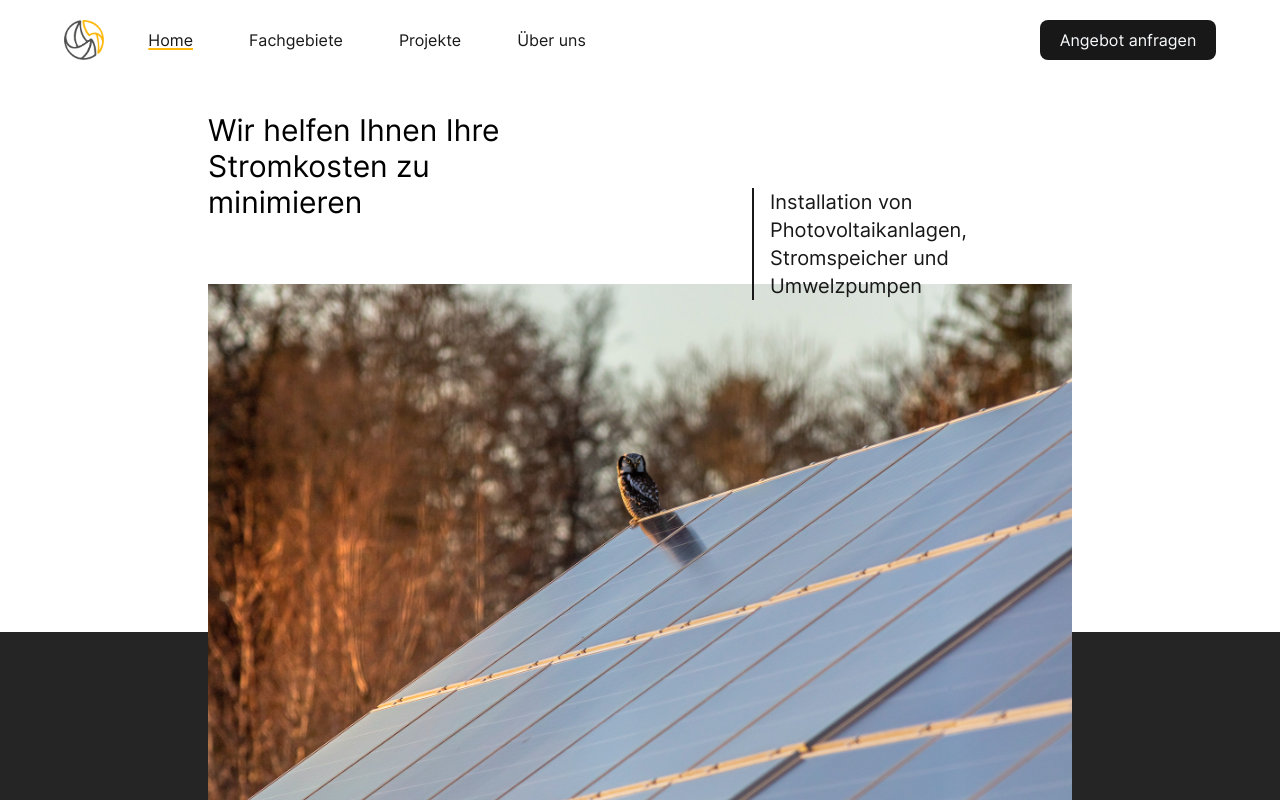
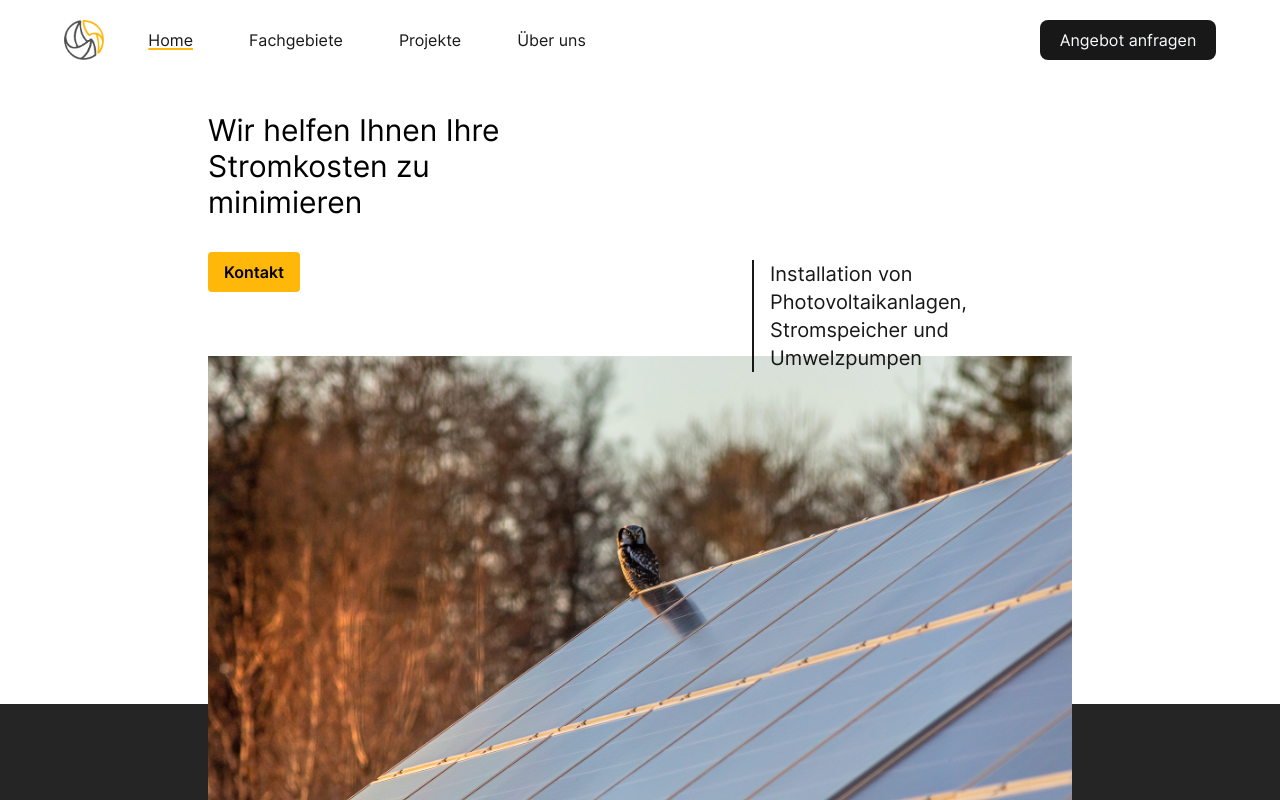
Before and after one commit to lanasdev/volker-voltaik, a Next.js app: page / in a window 1280 px wide. Shown: the top 800 px of the page. Built offline with nearby package versions, Linux system fonts and the light colour scheme.

Commit message:
better home

```diff
--- a/components/ContactButton.tsx
+++ b/components/ContactButton.tsx
@@ -1,11 +1,16 @@
 import Link from "next/link";
 
-export default function ContactButton(href?: string, text?: string) {
+type Props = {
+  text?: string;
+  href: string;
+};
+
+export default function ContactButton({ href, text }: Props) {
   return (
     <div className="flex justify-center">
       <Link
         href={href || "/#kontakt"}
-        className="hover:bg-darkYellow rounded bg-yellow py-2 px-4 font-bold"
+        className="rounded bg-yellow py-2 px-4 font-bold hover:bg-darkYellow"
       >
         {text || "Kontakt"}
       </Link>
--- a/components/Layout.tsx
+++ b/components/Layout.tsx
@@ -3,7 +3,6 @@ import Link from "next/link";
 import Head from "next/head";
 
 import Navbar from "components/Navbar";
-import Contact from "components/Contact";
 import Footer from "components/Footer";
 
 type Props = {
@@ -45,7 +44,6 @@ const Layout = ({ children, title = "Volker Voltaik" }: Props) => (
     </Head>
     <Navbar />
     {children}
-    <Contact />
     <Footer />
   </div>
 );
--- a/pages/index.tsx
+++ b/pages/index.tsx
@@ -45,7 +45,7 @@ const IndexPage = () => (
       {/* </div> */}
       <Testimonials />
       <Team />
-      {/* <Contact /> */}
+      <Contact />
     </main>
   </Layout>
 );
@@ -59,7 +59,7 @@ const Hero = () => {
         <h1 className="max-w-sm text-3xl leading-9">
           Wir helfen Ihnen Ihre Stromkosten zu minimieren
         </h1>
-        {/* <ContactButton /> */}
+        <ContactButton href="#kontakt" />
       </div>
       <div className="relative w-full">
         <h2 className=" absolute -top-8 right-0 ml-60 max-w-xs border-l-2 border-black pl-4 text-xl font-light text-black decoration-black">
```
